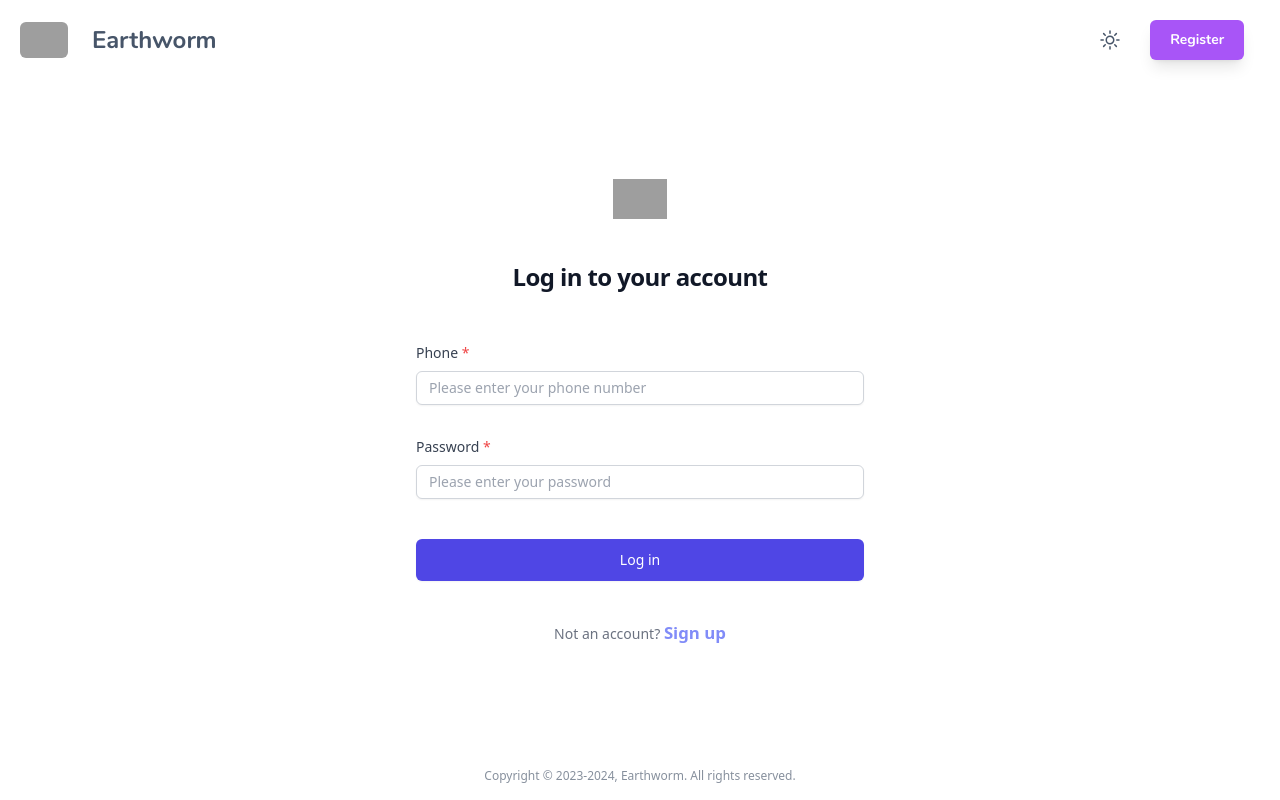
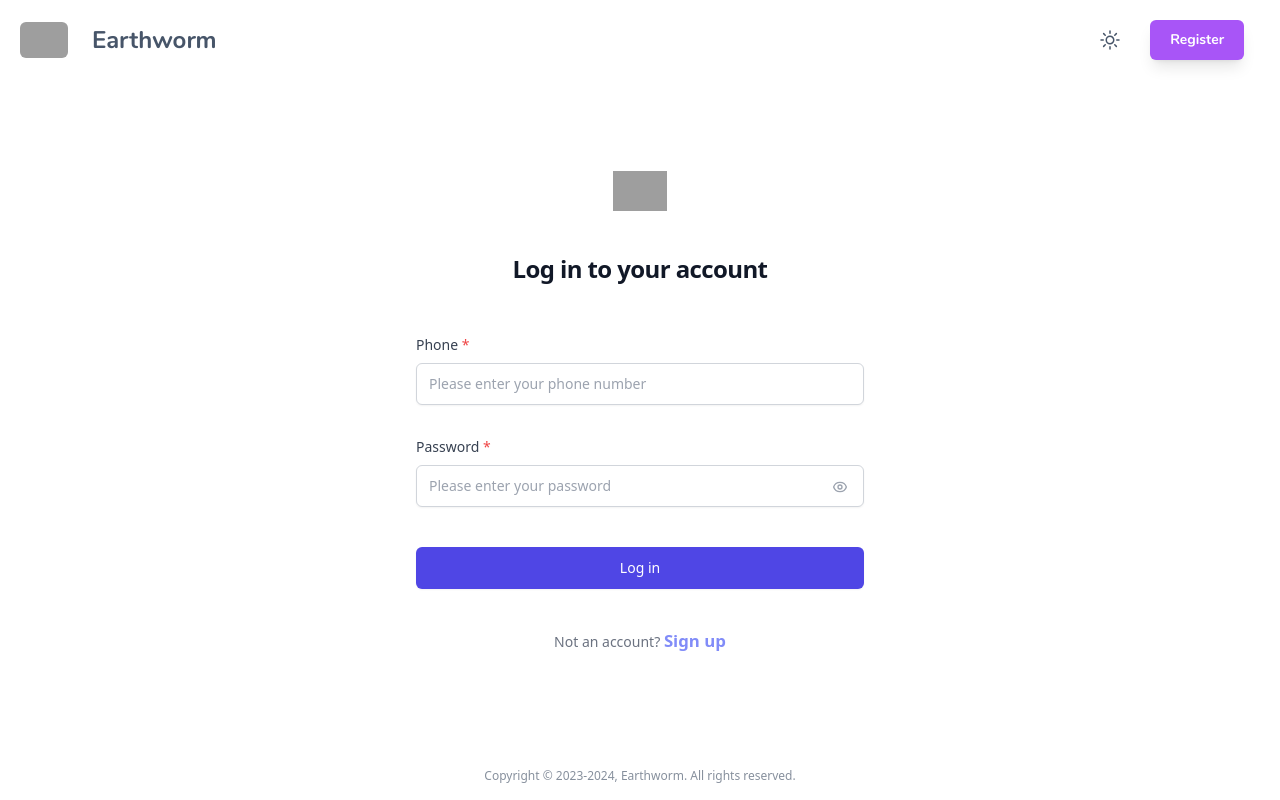
Before and after one commit to cuixueshe/earthworm, a Nuxt app in the folder apps/client/: page /Auth/Login in a window 1280 px wide. Built offline with nearby package versions, Linux system fonts and the light colour scheme; grey boxes are pictures that could not be loaded.

Commit message:
feat: add lokk password button

```diff
--- a/apps/client/pages/Auth/FormInput.vue
+++ b/apps/client/pages/Auth/FormInput.vue
@@ -5,24 +5,55 @@
       class="block mt-2 text-sm font-medium text-gray-700 dark:text-gray-300"
       >{{ label }} <span class="text-red-500">*</span></label
     >
+
+    <div class="relative">
       <input
         :id="name"
         :name="name"
         :value="modelValue"
         @input="updateValue($event)"
-      :type="type"
+        :type="inputType"
         :placeholder="placeholder"
-      class="mt-2 appearance-none block w-full px-3 py-1.5 border border-gray-300 rounded-md shadow-sm placeholder-gray-400 text-sm text-gray-700 dark:text-gray-300 dark:placeholder-gray-500 focus:outline-none focus:ring-2 focus:ring-indigo-500 focus:border-indigo-500 dark:border-gray-600 dark:bg-gray-700 focus:bg-blue-50 dark:focus:bg-gray-600"
         :autocomplete="autocomplete"
         required
+        class="mt-2 appearance-none block w-full px-3 py-2.5 border border-gray-300 rounded-md shadow-sm placeholder-gray-400 text-sm text-gray-700 dark:text-gray-300 dark:placeholder-gray-500 focus:outline-none focus:ring-2 focus:ring-indigo-500 focus:border-indigo-500 dark:border-gray-600 dark:bg-gray-700 focus:bg-blue-50 dark:focus:bg-gray-600"
       />
+
+      <span
+        class="absolute inset-y-0 end-0 grid bottom-1.5 place-content-center px-4 cursor-pointer"
+        v-if="type === 'password'"
+        @click="togglePassword"
+      >
+        <svg
+          xmlns="http://www.w3.org/2000/svg"
+          class="size-4 text-gray-400"
+          fill="none"
+          viewBox="0 0 24 24"
+          stroke="currentColor"
+        >
+          <path
+            stroke-linecap="round"
+            stroke-linejoin="round"
+            stroke-width="2"
+            d="M15 12a3 3 0 11-6 0 3 3 0 016 0z"
+          />
+          <path
+            stroke-linecap="round"
+            stroke-linejoin="round"
+            stroke-width="2"
+            d="M2.458 12C3.732 7.943 7.523 5 12 5c4.478 0 8.268 2.943 9.542 7-1.274 4.057-5.064 7-9.542 7-4.477 0-8.268-2.943-9.542-7z"
+          />
+        </svg>
+      </span>
       <p class="text-red-500 text-opacity-80 text-xs h-1 m-1">
         {{ errorMessage }}
       </p>
     </div>
+  </div>
 </template>
 
 <script setup lang="ts">
+import { ref } from "vue";
 const props = defineProps({
   label: String,
   name: String,
@@ -52,4 +83,9 @@ function updateValue(event: Event) {
   }
   emit("update:modelValue", input.value);
 }
+
+const inputType = ref(props.type);
+function togglePassword() {
+  inputType.value = inputType.value === "password" ? "text" : "password";
+}
 </script>
--- a/apps/client/pages/Auth/hooks/useLoginForm.ts
+++ b/apps/client/pages/Auth/hooks/useLoginForm.ts
@@ -1,4 +1,4 @@
-import { useForm, useField } from "vee-validate";
+import { useField, useForm } from "vee-validate";
 import * as yup from "yup";
 import { type SignupFormValues } from "~/store/user";
 export function useLoginForm() {
@@ -11,7 +11,8 @@ export function useLoginForm() {
       .string()
       .required("Please input your password")
       .min(6, "Password length must be greater than 6")
-      .max(20, "Password must be no more than 20 characters"),
+      .max(20, "Password must be no more than 20 characters")
+      .matches(/^[^\u4e00-\u9fa5]*$/, "Password cannot contain Chinese characters"),
   });
 
   const { handleSubmit } = useForm<SignupFormValues>({
```
Lines whose indentation alone changed are shown as unchanged.
